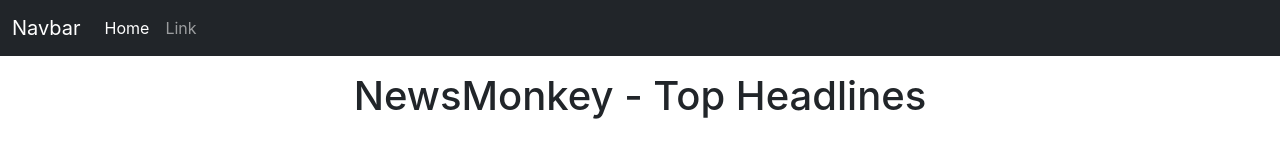
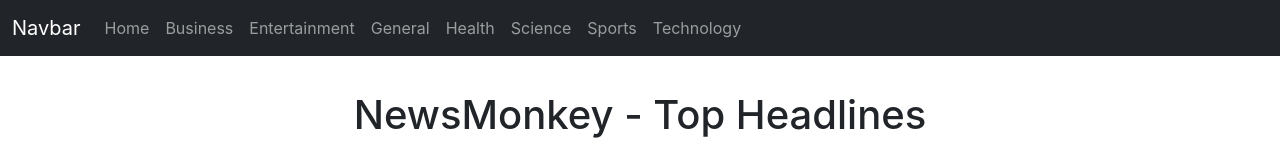
Before and after one commit to ShahrozAs/newsapp, a React (Create React App) app: page / in a window 1280 px wide. Shown: the top 160 px of the page. Built offline with nearby package versions, Linux system fonts and the light colour scheme; no server answers.

Commit message:
Adding Router and Categories

```diff
--- a/package.json
+++ b/package.json
@@ -8,6 +8,7 @@
     "@testing-library/user-event": "^13.5.0",
     "react": "^18.2.0",
     "react-dom": "^18.2.0",
+    "react-router-dom": "^6.10.0",
     "react-scripts": "5.0.1",
     "web-vitals": "^2.1.4"
   },
--- a/src/App.js
+++ b/src/App.js
@@ -4,14 +4,31 @@
 import React, { Component } from 'react'
 import NavBar from './components/NavBar';
 import News from './components/News';
-
+import {
+  BrowserRouter as Router,
+  Routes,
+  Route,
+} from "react-router-dom";
 export default class App extends Component {
   render() {
     return (
+
       <div>
+        <Router>
+
       <NavBar/>
-      <News pagesize={3}/>
+      <Routes>
+          <Route exact  path="/" element={<News key="general" pagesize={3} country="us" category="general" />}/>
+          <Route exact path="general" element={<News key="general1" pagesize={3} country="us" category="general" />}/>
+          <Route exact path="/business" element={<News key="business" pagesize={3} country="us" category="business" />}/>
+          <Route exact path="/entertainment" element={<News key="entertainment" pagesize={3} country="us" category="entertainment" />}/>
+          <Route exact path="/health" element={<News key="health" pagesize={3} country="us" category="health" />}/>
+          <Route exact path="/science" element={<News key="science" pagesize={3} country="us" category="science" />}/>
+          <Route exact path="/technology" element={<News key="technology"  pagesize={3} country="us" category="technology" />}/>
+          <Route exact path="/sports" element={<News key="sports" pagesize={3} country="us" category="sports" />}/>
 
+        </Routes>
+      </Router>
       </div>
     )
   }
--- a/src/components/NavBar.js
+++ b/src/components/NavBar.js
@@ -1,24 +1,27 @@
 import React, { Component } from 'react'
-
+import { Link } from 'react-router-dom'
 export class NavBar extends Component {
   render() {
     return (
       <div>
       <nav className="navbar navbar-expand-lg navbar-dark bg-dark">
   <div className="container-fluid">
-    <a className="navbar-brand" href="/">Navbar</a>
-    <button className="navbar-toggler" type="button" data-bs-toggle="collapse" data-bs-target="/navbarSupportedContent" aria-controls="navbarSupportedContent" aria-expanded="false" aria-label="Toggle navigation">
+    <Link className="navbar-brand" to="/">Navbar</Link>
+    <button className="navbar-toggler" type="button" data-bs-toggle="collapse" data-bs-target="#navbarSupportedContent" aria-controls="navbarSupportedContent" aria-expanded="false" aria-label="Toggle navigation">
       <span className="navbar-toggler-icon"></span>
     </button>
     <div className="collapse navbar-collapse" id="navbarSupportedContent">
       <ul className="navbar-nav me-auto mb-2 mb-lg-0">
         <li className="nav-item">
-          <a className="nav-link active" aria-current="page" href="/">Home</a>
+          <Link className="nav-link" aria-current="page" to="/">Home</Link>
         </li>
-        <li className="nav-item">
-          <a className="nav-link" href="/">Link</a>
-        </li>
-
+        <li className="nav-item">   <Link className="nav-link" to="/business">Business</Link></li>
+        <li className="nav-item">   <Link className="nav-link" to="/entertainment">Entertainment</Link></li>
+         <li className="nav-item">   <Link className="nav-link" to="/general">General</Link></li>
+        <li className="nav-item">   <Link className="nav-link" to="/health">Health</Link></li>
+        <li className="nav-item">   <Link className="nav-link" to="/science">Science</Link></li>
+        <li className="nav-item">   <Link className="nav-link" to="/sports">Sports</Link></li>
+        <li className="nav-item">   <Link className="nav-link" to="/technology">Technology</Link></li>
       </ul>
 
     </div>
--- a/src/components/NewItems.js
+++ b/src/components/NewItems.js
@@ -5,7 +5,7 @@
     let {title , description,newsImage,url}=this.props;
     return (
       <div>
-        <div className="card my-3" style={{width: "18rem"}}>
+        <div className="card my-3">
 
           <a rel="noreferrer" href={url} target="_blank"> <img src={newsImage} className="card-img-top" alt="..." /></a>
           <div className="card-body">
--- a/src/components/News.js
+++ b/src/components/News.js
@@ -1,9 +1,19 @@
 import React, { Component } from 'react'
 import NewItems from './NewItems'
 import Spinner from './Spinner';
+import PropTypes from 'prop-types'
 //let {pagesize}=this.props;
 export class News extends Component {
-
+  static defaultProps = {
+    country: 'in',
+    pageSize:5,
+    category:'general'
+  };
+  static propTypes = {
+    country: PropTypes.string,
+    category:PropTypes.string,
+    pageSize:PropTypes.number
+  };
 constructor(){
   super();
  this.state={
@@ -18,8 +28,7 @@
   this.setState({
     loading:true
   });
-  const response = await fetch(`https://newsapi.org/v2/top-headlines?country=us&category=business&apiKey=8c5e5ec518bc4fe29c8f9469a9bd9d1c&page=1&pageSize=${this.props.pagesize}`);
-
+  const response = await fetch(`https://newsapi.org/v2/top-headlines?country=${this.props.country}&category=${this.props.category}&apiKey=8c5e5ec518bc4fe29c8f9469a9bd9d1c&page=1&pageSize=${this.props.pagesize}`);
   const data = await response.json();
   this.setState({ articles: data.articles,
     TotalResult:data.totalResult,
@@ -29,7 +38,7 @@
 handlePrevClick=async()=>{
   console.log("prvious");
   this.setState({loading:true});
-  const response = await fetch(`https://newsapi.org/v2/top-headlines?country=us&category=business&apiKey=8c5e5ec518bc4fe29c8f9469a9bd9d1c&page=${this.state.page-1}&pageSize=${this.props.pagesize}`);
+  const response = await fetch(`https://newsapi.org/v2/top-headlines?country=${this.props.country}&category=${this.props.category}&apiKey=8c5e5ec518bc4fe29c8f9469a9bd9d1c&page=${this.state.page-1}&pageSize=${this.props.pagesize}`);
   this.setState({loading:true});
   const data = await response.json();
   this.setState({
@@ -42,7 +51,7 @@
    if (!(this.state.page+1>Math.ceil(this.state.TotalResult/this.props.pagesize)))
     console.log("Next");
     this.setState({loading:true});
-    const response = await fetch(`https://newsapi.org/v2/top-headlines?country=us&category=business&apiKey=8c5e5ec518bc4fe29c8f9469a9bd9d1c&page=${this.state.page+1}&pageSize=${this.props.pagesize}`);
+    const response = await fetch(`https://newsapi.org/v2/top-headlines?country=${this.props.country}&category=${this.props.category}&apiKey=8c5e5ec518bc4fe29c8f9469a9bd9d1c&page=${this.state.page+1}&pageSize=${this.props.pagesize}`);
     this.setState({loading:true})
     const data = await response.json();
     this.setState({
@@ -55,7 +64,7 @@
   render() {
     return (
       <div className='container my-3'>
-        <h1 className="text-center">NewsMonkey - Top Headlines</h1>
+        <h1 className="text-center" style={{margin:'35px 0px'}}>NewsMonkey - Top Headlines</h1>
          {this.state.loading&&<Spinner/>}
         <div className="row my-3" >
           {!this.state.loading&& this.state.articles.map((element)=>{
```
Also changed, not shown: 1 other file (tests, documents, lock files or other folders).
